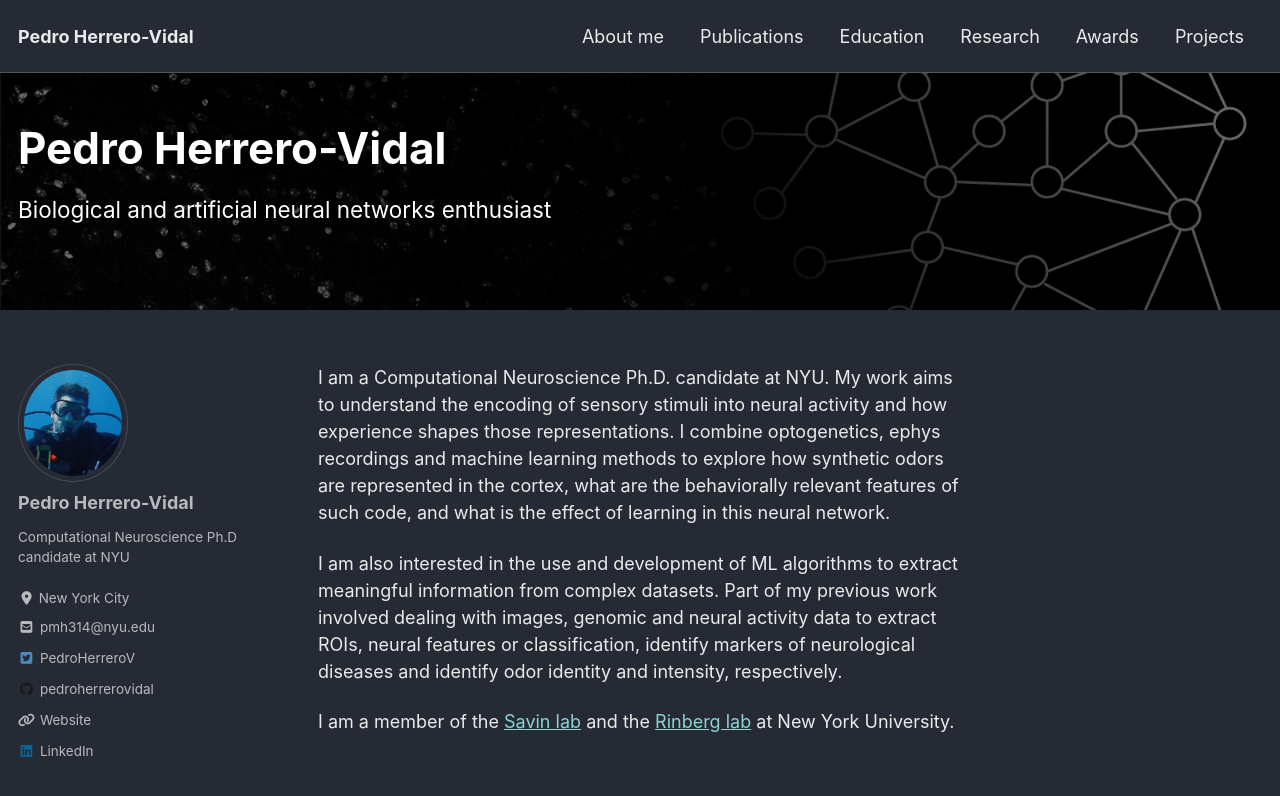
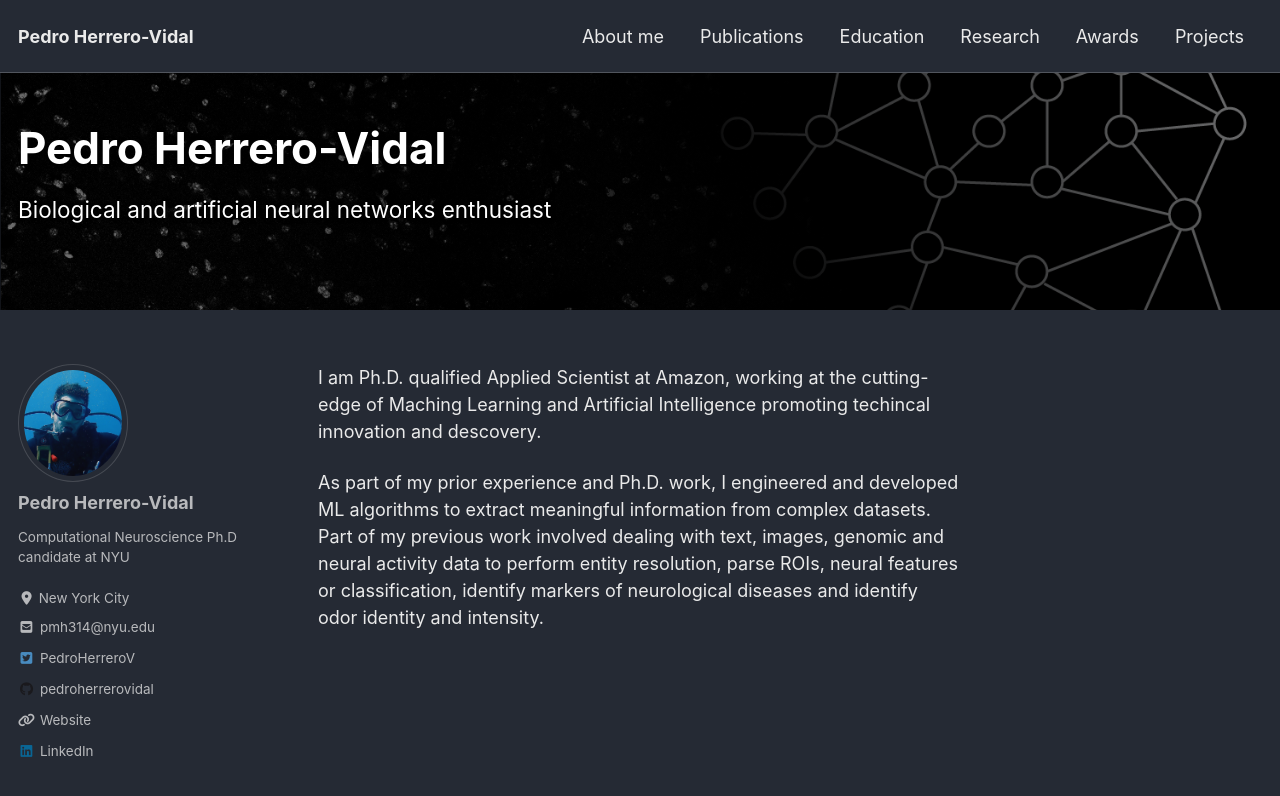
Before and after one commit to pedroherrerovidal/pedroherrerovidal.github.io, a Jekyll site: the page built from index.md, in a window 1280 px wide and 900 px high. Shown: the top 796 px of the window. Built offline with Jekyll 4.4.1, drawn with Linux system fonts in a browser that asks for light colours; cached includes are drawn as plain includes; nearby versions of some CDN libraries.

Commit message:
Update index.md

```diff
--- a/index.md
+++ b/index.md
@@ -7,8 +7,6 @@
   overlay_filter: 0.5 # same as adding an opacity of 0.5 to a black background
 ---
 
-I am a Computational Neuroscience Ph.D. candidate at NYU. My work aims to understand the encoding of sensory stimuli into neural activity and how experience shapes those representations. I combine optogenetics, ephys recordings and machine learning methods to explore how synthetic odors are represented in the cortex, what are the behaviorally relevant features of such code, and what is the effect of learning in this neural network.
+I am Ph.D. qualified Applied Scientist at Amazon, working at the cutting-edge of Maching Learning and Artificial Intelligence promoting techincal innovation and descovery.
 
-I am also interested in the use and development of ML algorithms to extract meaningful information from complex datasets. Part of my previous work involved dealing with images, genomic and neural activity data to extract ROIs, neural features or classification, identify markers of neurological diseases and identify odor identity and intensity, respectively.
-
-I am a member of the [Savin lab](https://csavin.wixsite.com/savinlab) and the [Rinberg lab](https://www.rinberglab.com/) at New York University.
+As part of my prior experience and Ph.D. work, I engineered and developed ML algorithms to extract meaningful information from complex datasets. Part of my previous work involved dealing with text, images, genomic and neural activity data to perform entity resolution, parse ROIs, neural features or classification, identify markers of neurological diseases and identify odor identity and intensity.
```
